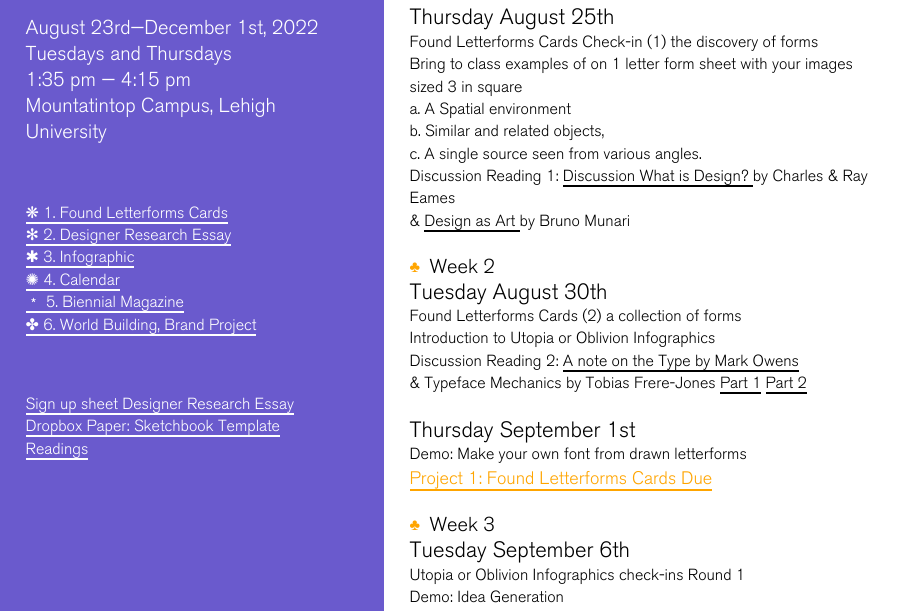
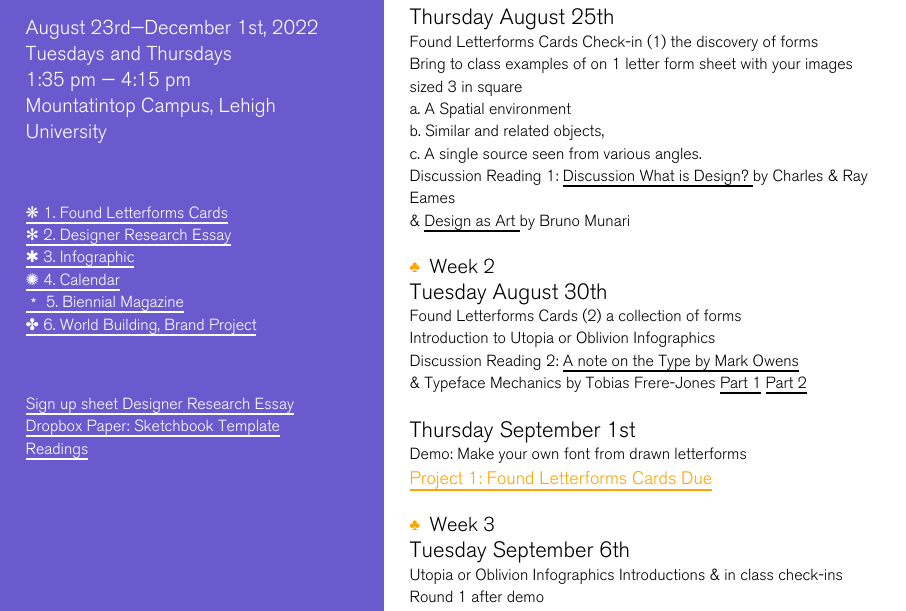
Before and after one commit to robinscameron/DES-153, a plain HTML site: page index.html in a window 1280 px wide. Shown: the part 186-797 px from the top of the page, without its empty margins (0-906 px from the left). Drawn offline with Linux system fonts and the light colour scheme; files whose address does not match are found by name.

Commit message:
Update index.html

```diff
--- a/index.html
+++ b/index.html
@@ -114,7 +114,7 @@ with your images sized 3 in square
 
     <p><h4>Week 3</h4></li>
 <li><h1>Tuesday September 6th</h1></li>
-<li>Utopia or Oblivion Infographics check-ins Round 1</li>
+<li>Utopia or Oblivion Infographics Introductions & in class check-ins Round 1 after demo</li>
 <li>Demo: Idea Generation</li>
 <br>
 
```
